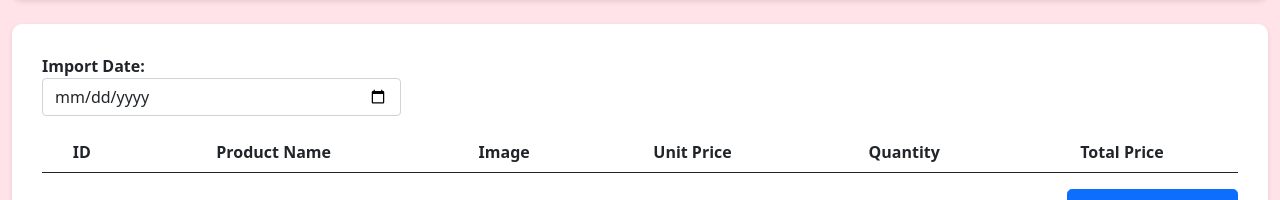
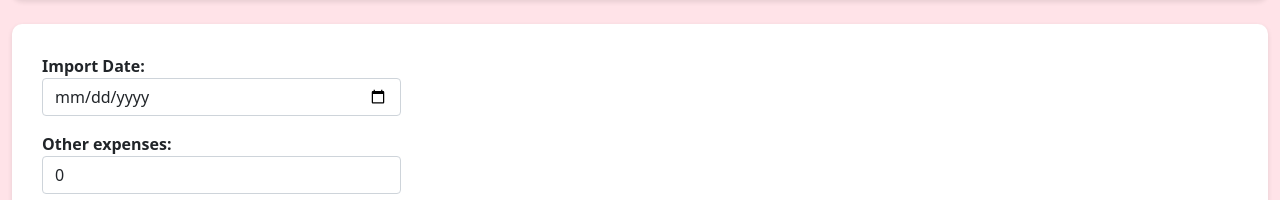
Before and after one commit to loinguyen3108/cha-ca-hai-chi-em, a Flask app: template src/templates/product_import.html in a window 1280 px wide. Shown: the part 72-272 px from the top of the page. Run offline with Flask 3, Linux system fonts and the light colour scheme; the template is opened without the code that fills it, so the values that code supplies are empty; parts of the project's set-up code (start-up, migrations or seed data) failed here and were passed over.

Commit message:
Feature/Add other expenses to importer

```diff
--- /dev/null
+++ b/migration/0.2.1.sql
@@ -0,0 +1,4 @@
+ALTER TABLE public.importer
+ADD COLUMN other_expenses NUMERIC(10, 2) DEFAULT 0.00;
+
+COMMENT ON COLUMN public.import_line.total_price IS 'Total price do not include other expenses';
--- a/src/models/importer.py
+++ b/src/models/importer.py
@@ -1,4 +1,4 @@
-from sqlalchemy import Column, DATE, Integer, Sequence, SmallInteger
+from sqlalchemy import Column, DATE, Integer, Numeric, Sequence, SmallInteger
 from sqlalchemy.orm import relationship
 
 from src.models.base import Base, TimeTrackingMixin
@@ -14,6 +14,7 @@ class Importer(Base, TimeTrackingMixin):
     id = Column(Integer, Sequence('importer_id_seq'), primary_key=True)
     imported_at = Column(DATE, nullable=False)
     imported_by = Column(Integer, nullable=False)
+    other_expenses = Column(Numeric(10, 2), nullable=True)
     status = Column(SmallInteger, nullable=False, default=STATUS_PENDING)
 
     import_lines = relationship('ImportLine', back_populates='importer')
--- a/src/modules/routes.py
+++ b/src/modules/routes.py
@@ -84,8 +84,8 @@ def product_import():
         product_service = ProductService()
 
         importer = importer_service.create_importer({
-            'imported_at': request.form['import_date'],
-            'imported_by': current_user.id
+            'imported_at': request.form['import_date'], 'imported_by': current_user.id,
+            'other_expenses': request.form['other_expenses']
         })
 
         import_lines_mapped = {}
@@ -113,9 +113,7 @@ def product_import():
 
                 import_lines_dict.append({
                     'importer_id': importer.id, 'product_id': product_id,
-                    'quantity': import_line['quantity'],
-                    'unit_price': import_line['unit_price'],
-                    'total_price': import_line['quantity'] * import_line['unit_price']
+                    'quantity': import_line['quantity'], 'unit_price': import_line['unit_price']
                 })
             if not import_lines_dict:
                 raise ValueError('No any records to import! Please check your input data.')
--- a/src/services/import_line.py
+++ b/src/services/import_line.py
@@ -9,6 +9,10 @@ class ImportLineService(BaseService):
         super().__init__()
 
     def create_import_lines(self, import_lines_dict: List[dict]) -> List[ImportLine]:
-        import_lines = [ImportLine(**import_line_dict) for import_line_dict in import_lines_dict]
+        import_lines = []
+        for import_line_dict in import_lines_dict:
+            import_line = ImportLine(**import_line_dict)
+            import_line.calculate_total_price()
+            import_lines.append(import_line)
         self.repo.bulk_insert(import_lines)
         return import_lines
--- a/src/templates/product_import.html
+++ b/src/templates/product_import.html
@@ -22,19 +22,12 @@
         width: 30%;
     }
 
-    #product-name {
-        width: 25%;
+    #other_expenses {
+        width: 30%;
     }
 
-    #product-img-title {
-        width: 25%;
-        text-align: center;
-        vertical-align: middle;
-    }
-
-    #product-img {
-        width: 25%;
-        height: 25%;
+    #product-name {
+        width: 35%;
     }
 
     #import-quantity-title {
@@ -42,7 +35,7 @@
     }
 
     #import-quantity {
-        width: 35%;
+        width: 45%;
     }
 
     .product-row {
@@ -114,12 +107,17 @@
         </label>
         <input type="date" class="form-control" id="import_date" name="import_date" required>
       </div>
+      <div class="mb-3">
+        <label for="other_expenses">
+          <b> Other expenses: </b>
+        </label>
+        <input type="number" class="form-control" id="other_expenses" name="other_expenses" value="0" required>
+      </div>
       <table class="table">
         <thead>
         <tr>
           <th>ID</th>
           <th>Product Name</th>
-          <th>Image</th>
           <th>Unit Price</th>
           <th>Quantity</th>
           <th>Total Price</th>
@@ -142,7 +140,6 @@
       row.innerHTML = `
           <td id="product-id" class="product-row" name="product_${product.id}">${product.id}</td>
           <td id="product-name" class="product-row">${product.name}</td>
-          <td id="product-img-title" class="product-row"><img id="product-img" src="${product.image_url}" alt="${product.name}"></td>
           <td id="product-unit-price" class="product-row">${product.unit_price}</td>
           <td id="import-quantity-title" class="product-row"><input id="import-quantity" type="number" value="0" name="product_quantity_${product.id}" required></td>
           <td id="total_price_${product.id}" class="product-row">0</td>
```
